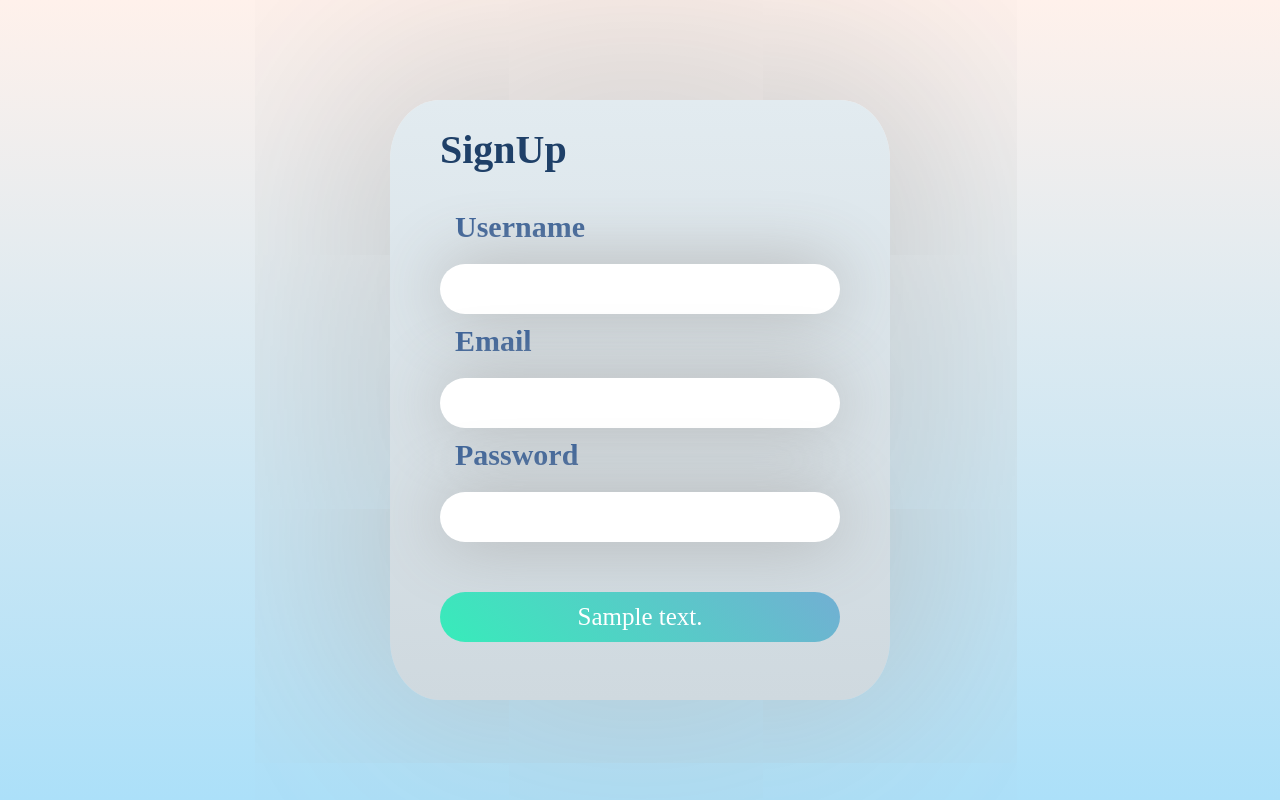
After one commit to BoxMars/Vaughan, a Django app: template templates/background/signup.html in a window 1280 px wide. The commit adds this page. Run offline with Django 3.2, Linux system fonts and the light colour scheme; the template is opened without the code that fills it: most values are stand-ins (such as "Sample title", 1, 10 or a date in 2020).

Commit message:
Finish signup.html and its view function

```diff
--- a/Vaughan/settings.py
+++ b/Vaughan/settings.py
@@ -45,7 +45,7 @@ MIDDLEWARE = [
     'django.middleware.security.SecurityMiddleware',
     'django.contrib.sessions.middleware.SessionMiddleware',
     'django.middleware.common.CommonMiddleware',
-    'django.middleware.csrf.CsrfViewMiddleware',
+    # 'django.middleware.csrf.CsrfViewMiddleware',
     'django.contrib.auth.middleware.AuthenticationMiddleware',
     'django.contrib.messages.middleware.MessageMiddleware',
     'django.middleware.clickjacking.XFrameOptionsMiddleware',
--- a/Vaughan/urls.py
+++ b/Vaughan/urls.py
@@ -17,6 +17,6 @@ from django.urls import path
 from blog import views as blog_views
 from background import views as background_views
 urlpatterns = [
-    path('',blog_views.index)
-    path('/singup',background_views.)
+    path('',blog_views.index,name='index'),
+    path('signup/',background_views.singup,name='signup')
 ]
--- /dev/null
+++ b/background/forms.py
@@ -0,0 +1,5 @@
+from django import forms
+
+class SignUpForm(forms.Form):
+    username=forms.CharField(max_length=200)
+    password=forms.CharField(max_length=200)
--- a/background/models.py
+++ b/background/models.py
@@ -9,3 +9,4 @@ class user(models.Model):
     username = models.CharField(max_length=100,unique=True)
     email = models.EmailField(max_length=200,unique=True)
     password = models.CharField(max_length=255)
+    group=models.CharField(max_length=200,default='User')
--- /dev/null
+++ b/templates/background/signup.html
@@ -0,0 +1,17 @@
+{% extends 'background/singin_singup_base.html' %}
+{% block tittle %}
+SignUp
+{% endblock %}
+
+{% block main %}
+        <div class="title">SignUp</div>
+        <form action="" class="form" method="post">
+                <div class="text">Username</div>
+                <input type="text" class="input_text" name="username" autofocus required>
+                <div class="text">Email</div>
+                <input type="text" class="input_text" name="email"   required>
+                <div class="text">Password</div>
+                <input type="password" class="input_text" name="password"   required>
+                <input type="submit" class="but" value="{{ text }}">
+        </form>
+{% endblock %}
--- a/templates/background/singin_singup_base.html
+++ b/templates/background/singin_singup_base.html
@@ -3,21 +3,107 @@
 <html lang="en">
 <head>
     <meta charset="UTF-8">
-    <link rel="stylesheet" href="/static/bootstrap/css/bootstrap.min.css">
-    <link rel="stylesheet" href="{% static 'bootstrap/css/bootstrap.min.css' %}">
     <meta name="viewport" content="width=device-width, initial-scale=1">
     <title>{% block tittle %}    {% endblock %}</title>
     <style>
+        *{
+            margin: 0;
+            padding: 0;
+            font-family: 微软雅黑;
+        }
+        html,body {
+            height: 100%;
+        }
         body{
-            background-color: #000000;
+            background-image:linear-gradient(#fff1eb 0%, #ace0f9 100%);
+
         }
         .box_main{
             margin: auto;
+            position: absolute;
+            top: 0;
+            left: 0;
+            right: 0;
+            bottom: 0;
             width: 500px;
-            height: 500px;
-            background-color: #000000;
-            border-radius: 5px;
-            box-shadow: ;
+            height: 600px;
+            /*background-image: linear-gradient(120deg, #a1c4fd 0%, #c2e9fb 100%);;*/
+            background-image: linear-gradient(to top, #cfd9df 0%, #e2ebf0 100%);
+            /*background-color: white;*/
+            border-radius: 10%;
+            box-shadow: 0px 0px 300px #b6b6b6;
+            border: none;
+        }
+        .title{
+            font-size: 40px;
+            margin-left: 50px;
+            line-height: 100px;
+            font-weight: bold;
+            color: #1f4068;
+        }
+        .form{
+            margin-left:50px;
+            width: 400px;
+        }
+        .text{
+            font-size: 30px;
+            margin-top: 10px;
+            margin-left: 15px;
+            color: #3a6197;
+            font-weight: bolder;
+            /*text-shadow: 0px 0px 100px black;*/
+        }
+        @keyframes zoomin {
+            0%{
+                transform: scale(1);
+            }
+            /*70%{*/
+            /*    transform: scale(.95);*/
+            /*}*/
+            100%{
+                transform: scale(1.05);
+            }
+        }
+        .input_text{
+            margin-top: 20px;
+            height: 50px;
+            border: none;
+            box-shadow: 0px 0px 70px #b1b1b1;
+            width: 100%;
+            outline: none;
+            border-radius: 25px;
+            text-indent: 20px;
+            font-size: 25px;
+            font-width: bold;
+
+        }
+        .input_text:hover{
+            animation: zoomin 1s linear forwards;
+        }
+        .but{
+            margin-top: 50px;
+            width: 100%;
+            height: 50px;
+            border-radius: 25px;
+            border: none;
+            outline: none;
+            background-image: linear-gradient(45deg ,#37ecba 0%, #72afd3 100%);
+            transition: all 1s ease-in-out ;
+            text-align: center;
+            font-size: 25px;
+            color: white;
+        }
+        @keyframes xxx {
+            to{
+                /*background-image: linear-gradient( 70deg,#2af598 0%, #009efd 100%);*/
+
+                transform: scale(1.05);
+
+            }
+        }
+        .but:hover{
+            animation: forwards 0.5s xxx;
+
         }
     </style>
 </head>
```
Also changed, not shown: background/views.py (+29 -3 lines), html/test.html (+71 -23 lines), templates/background/singup.html (deleted, +0 -10 lines), background/migrations/0002_auto_20200727_1756.py (added), db.sqlite3.
